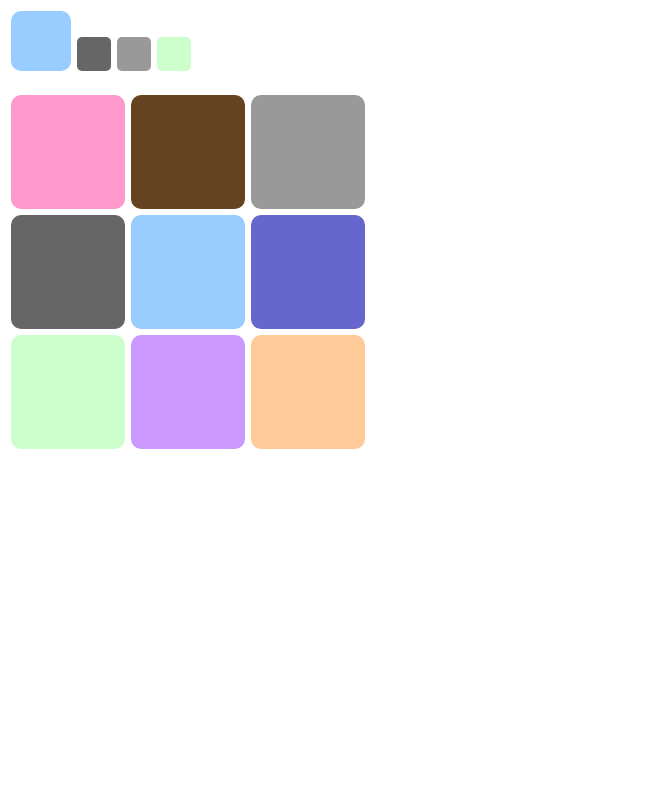
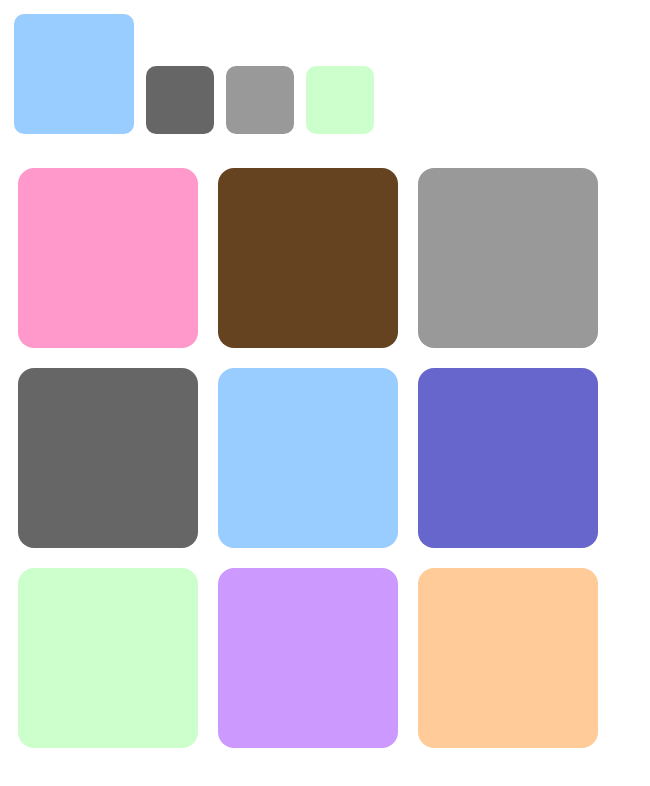
Before and after one commit to amo12937/old_touch_the_color, a website: page src/index.html in a window 1280 px wide. Shown: the whole page, without its empty margins (0-650 px from the left). Drawn offline with nearby package versions, Linux system fonts and the light colour scheme; files that its build step writes are made by us from their sources.

Commit message:
separate styles

```diff
--- a/src/index.html
+++ b/src/index.html
@@ -3,61 +3,7 @@
 <title>touch the color</title>
 <meta content='text/html: charset=UTF-8' http-equiv='Content-Type'>
 <meta content='width=device-width, initial-scale=1, maximum-scale=1, user-scalable=no' name='viewport'>
-<style>
-.hint-container {
-  display: flex;
-  align-items: flex-end;
-}
-.hint-current {
-  float: left;
-  height: 60px;
-  width: 60px;
-  margin: 3px;
-  border-radius: 10px;
-}
-
-.hint-other-container {
-  display: flex;
-  flex-direction: row;
-  height: 40px;
-  width: 120px;
-}
-
-.hint-other {
-  flex: auto;
-  margin: 3px;
-  border-radius: 5px;
-}
-
-.board {
-  display: flex;
-  flex-direction: column;
-  height: 360px;
-  width: 360px;
-}
-
-.row {
-  display: flex;
-  flex-direction: row;
-  flex: auto;
-}
-
-.item {
-  display: flex;
-  flex: auto;
-  flex-basis: 100%;
-  margin: 3px;
-  border-radius: 10px;
-  background-color: #ffcccc;
-  align-items: center;
-}
-
-.inner {
-  flex: auto;
-  text-align: center;
-}
-
-</style>
+<link href="styles/main.css" rel="stylesheet" />
 <script>
 onLoad = (function() {
   var NUM_OF_ITEMS = 9;
@@ -294,20 +240,20 @@ onLoad = (function() {
 </div>
 <br>
 <div class="board">
-  <div class="row">
-    <div class="item" id="item0" accesskey="7"><div class="inner" id="inner0"></div></div>
-    <div class="item" id="item1" accesskey="8"><div class="inner" id="inner1"></div></div>
-    <div class="item" id="item2" accesskey="9"><div class="inner" id="inner2"></div></div>
+  <div class="board-row">
+    <div class="board-item" id="item0" accesskey="7"><div class="board-inner" id="inner0"></div></div>
+    <div class="board-item" id="item1" accesskey="8"><div class="board-inner" id="inner1"></div></div>
+    <div class="board-item" id="item2" accesskey="9"><div class="board-inner" id="inner2"></div></div>
   </div>
-  <div class="row">
-    <div class="item" id="item3" accesskey="u"><div class="inner" id="inner3"></div></div>
-    <div class="item" id="item4" accesskey="i"><div class="inner" id="inner4"></div></div>
-    <div class="item" id="item5" accesskey="o"><div class="inner" id="inner5"></div></div>
+  <div class="board-row">
+    <div class="board-item" id="item3" accesskey="u"><div class="board-inner" id="inner3"></div></div>
+    <div class="board-item" id="item4" accesskey="i"><div class="board-inner" id="inner4"></div></div>
+    <div class="board-item" id="item5" accesskey="o"><div class="board-inner" id="inner5"></div></div>
   </div>
-  <div class="row">
-    <div class="item" id="item6" accesskey="j"><div class="inner" id="inner6"></div></div>
-    <div class="item" id="item7" accesskey="k"><div class="inner" id="inner7"></div></div>
-    <div class="item" id="item8" accesskey="l"><div class="inner" id="inner8"></div></div>
+  <div class="board-row">
+    <div class="board-item" id="item6" accesskey="j"><div class="board-inner" id="inner6"></div></div>
+    <div class="board-item" id="item7" accesskey="k"><div class="board-inner" id="inner7"></div></div>
+    <div class="board-item" id="item8" accesskey="l"><div class="board-inner" id="inner8"></div></div>
   </div>
 </div>
 </body>
--- /dev/null
+++ b/src/styles/board.scss
@@ -0,0 +1,40 @@
+@import "constant.scss";
+
+$board-width:  600px;
+$board-height: 600px;
+$margin:        10px;
+$corner-radius: 16px;
+
+@mixin game-board($w, $h, $m, $r) {
+  .board {
+    display: flex;
+    flex-direction: column;
+    width: $w;
+    height: $h;
+  }
+
+  .board-row {
+    display: flex;
+    flex-direction: row;
+    flex: auto;
+  }
+
+  .board-item {
+    display: flex;
+    flex: auto;
+    flex-basis: 100%;
+    margin: $m;
+    border-radius: $r;
+    align-items: center;
+  }
+
+  .board-inner {
+    flex: auto;
+    text-align: center;
+  }
+}
+
+@include game-board($board-width, $board-height, $margin, $corner-radius);
+@media screen and (max-width: $mobile-threshold) {
+  @include game-board($board-width/2, $board-height/2, $margin/2, $corner-radius/2);
+}
--- /dev/null
+++ b/src/styles/constant.scss
@@ -0,0 +1 @@
+$mobile-threshold: 620px;
--- /dev/null
+++ b/src/styles/hint.scss
@@ -0,0 +1,41 @@
+@import "constant.scss";
+
+$hint-current-size: 120px;
+$hint-other-size:   80px;
+$num-of-hints:         4;
+$hint-other-container-width: $hint-other-size * ($num-of-hints - 1);
+$corner-radius:      10px;
+$margin:             6px;
+
+@mixin hint($c, $ow, $oh, $m, $r) {
+  .hint-container {
+    display: flex;
+    align-items: flex-end;
+  }
+
+  .hint-current {
+    float: left;
+    width: $c;
+    height: $c;
+    margin: $m;
+    border-radius: $r;
+  }
+
+  .hint-other-container {
+    display: flex;
+    flex-direction: row;
+    width: $ow;
+    height: $oh;
+  }
+
+  .hint-other {
+    flex: auto;
+    margin: $m;
+    border-radius: $r;
+  }
+}
+
+@include hint($hint-current-size, $hint-other-container-width, $hint-other-size, $margin, $corner-radius);
+@media screen and (max-width: $mobile-threshold) {
+  @include hint($hint-current-size/2, $hint-other-container-width/2, $hint-other-size/2, $margin/2, $corner-radius/2);
+}
--- /dev/null
+++ b/src/styles/main.scss
@@ -0,0 +1,2 @@
+@import "board.scss";
+@import "hint.scss";
```
